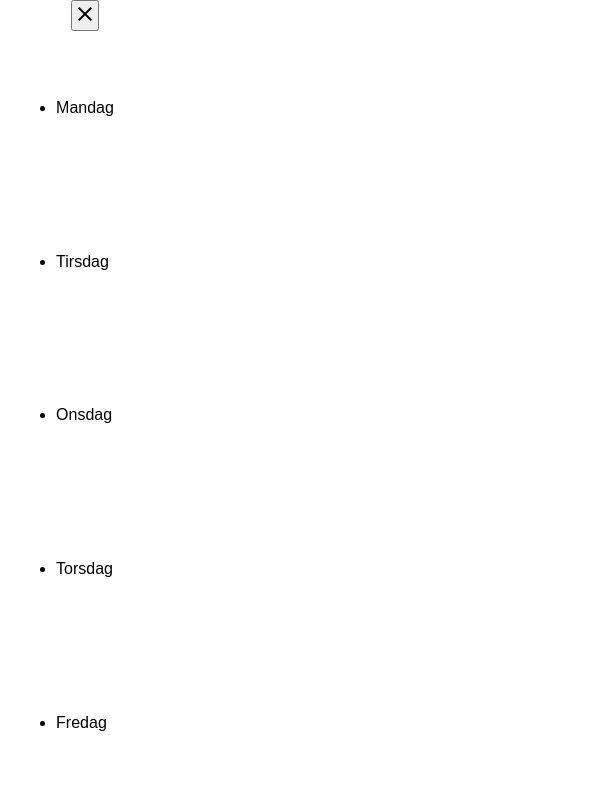
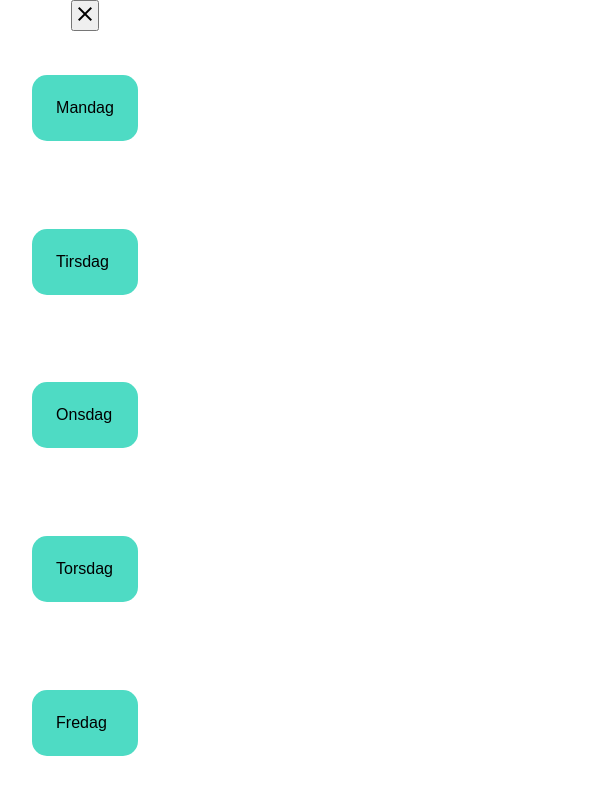
Before and after one commit to LarisaSK/weatherForecastApp, a website built with webpack: page index.html in a window 1280 px wide. Shown: the full height of the page, 35-648 px from the left. Built offline with nearby package versions, Linux system fonts and the light colour scheme; files whose address does not match are found by name.

Commit message:
styling forecastDays with spacing and background etc for seperation

```diff
--- a/src/styles.scss
+++ b/src/styles.scss
@@ -1,3 +1,7 @@
+//Defining Sass variables:
+//colors
+$primary-color: #4edbc4;
+
 //Defining Sass mixins
 @mixin centerGrid{
     display: grid;
@@ -46,11 +50,22 @@
     align-items: center;
     justify-content: space-between;
     transition: transform 0.3s ease-in-out, width 0.3s ease-in-out;
-  }
+
 
   #navList {
     display: grid;
     grid-template-columns: 1fr;
     height: 100%;
     align-content: space-around;
+
+    .forecastDays{
+        list-style: none;
+        background-color: $primary-color;
+        padding: 1.5rem;
+        border-radius:15px;
+        cursor: pointer;
+        margin: 0 0.5rem;
+        transition: 0.2s ease;
+      }
+    }
   }
```
Also changed, not shown: dist/styles.css, 1 other file.
